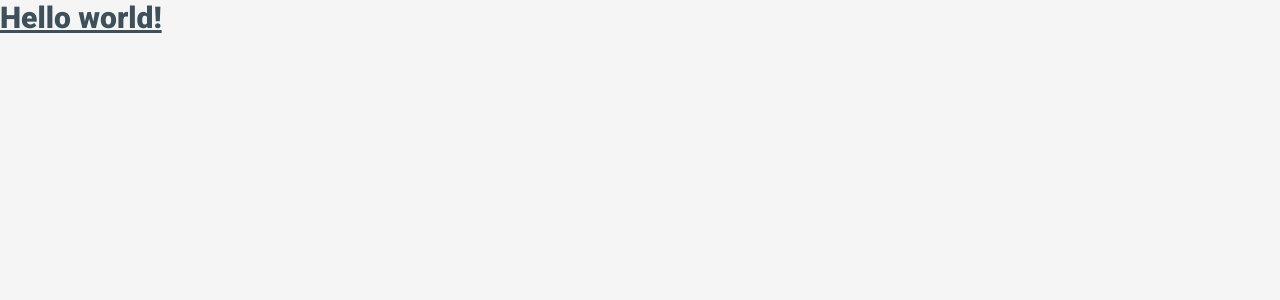
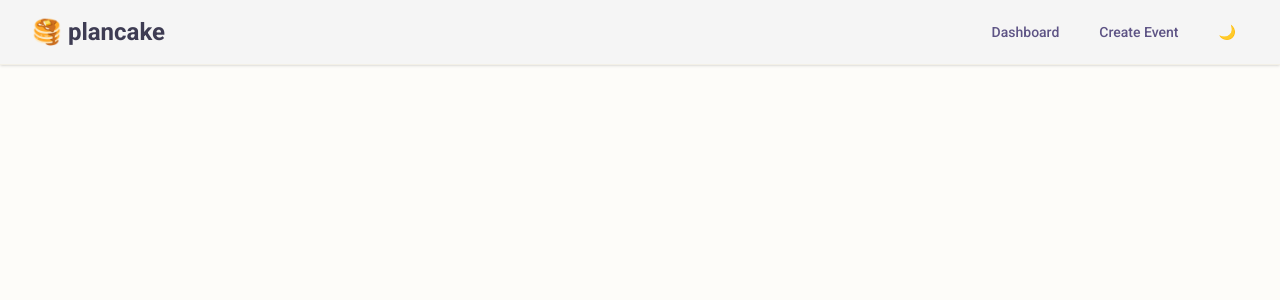
Before and after one commit to plan-cake/frontend, a Next.js app: page / in a window 1280 px wide. Shown: the top 300 px of the page. Built offline with nearby package versions, Linux system fonts and the light colour scheme.

Commit message:
Inital Landing Page with Nav Bar and Dark Mode Toggle

```diff
--- a/app/page.tsx
+++ b/app/page.tsx
@@ -1,7 +1,136 @@
+"use client";
+
+import { useState } from "react";
+import Link from "next/link";
+import useDarkMode from "@/app/utils/useTheme";
+
 export default function Home() {
-  return (
-    <h1 className="text-3xl font-[900] underline">
-      Hello world!
-    </h1>
-  )
+	const { isDarkMode, toggleDarkMode } = useDarkMode();
+	const [mobileMenuOpen, setMobileMenuOpen] = useState(false);
+
+	return (
+		<div
+			className={`min-h-screen ${
+				isDarkMode ? "bg-violet-800" : "bg-bone-50"
+			} transition-colors duration-300`}
+		>
+			{/* Navigation */}
+			<nav
+				className={`${
+					isDarkMode ? "bg-violet-700" : "bg-smoke-100"
+				} shadow-sm border-b ${
+					isDarkMode ? "border-violet-600" : "border-bone-200"
+				}`}
+			>
+				<div className="max-w-7xl mx-auto px-4 sm:px-6 lg:px-8">
+					<div className="flex justify-between items-center h-16">
+						<div className="flex items-center">
+							<h1
+								className={`text-2xl font-bold ${
+									isDarkMode ? "text-bone-100" : "text-violet-700"
+								}`}
+							>
+								🥞 plancake
+							</h1>
+						</div>
+
+						<div className="hidden md:block">
+							<div className="ml-10 flex items-baseline space-x-4">
+								<Link
+									href="/dashboard"
+									className={`${
+										isDarkMode
+											? "text-bone-200 hover:text-bone-100"
+											: "text-violet-600 hover:text-violet-700"
+									} px-3 py-2 rounded-md text-sm font-medium transition-colors`}
+								>
+									Dashboard
+								</Link>
+								<Link
+									href="/newevent"
+									className={`${
+										isDarkMode
+											? "text-bone-200 hover:text-bone-100"
+											: "text-violet-600 hover:text-violet-700"
+									} px-3 py-2 rounded-md text-sm font-medium transition-colors`}
+								>
+									Create Event
+								</Link>
+								<button
+									onClick={toggleDarkMode}
+									className={`${
+										isDarkMode
+											? "text-bone-200 hover:text-bone-100"
+											: "text-violet-600 hover:text-violet-700"
+									} px-3 py-2 rounded-md text-sm font-medium transition-colors`}
+								>
+									{isDarkMode ? "☀️" : "🌙"}
+								</button>
+							</div>
+						</div>
+
+						<div className="md:hidden">
+							<button
+								onClick={() => setMobileMenuOpen(!mobileMenuOpen)}
+								className={`${
+									isDarkMode ? "text-bone-200" : "text-violet-600"
+								} p-2`}
+							>
+								<svg
+									className="h-6 w-6"
+									fill="none"
+									viewBox="0 0 24 24"
+									stroke="currentColor"
+								>
+									<path
+										strokeLinecap="round"
+										strokeLinejoin="round"
+										strokeWidth={2}
+										d="M4 6h16M4 12h16M4 18h16"
+									/>
+								</svg>
+							</button>
+						</div>
+					</div>
+				</div>
+
+				{mobileMenuOpen && (
+					<div
+						className={`md:hidden ${
+							isDarkMode ? "bg-violet-700" : "bg-smoke-100"
+						} border-t ${
+							isDarkMode ? "border-violet-600" : "border-bone-200"
+						}`}
+					>
+						<div className="px-2 pt-2 pb-3 space-y-1 sm:px-3">
+							<Link
+								href="/dashboard"
+								className={`${
+									isDarkMode ? "text-bone-200" : "text-violet-600"
+								} block px-3 py-2 text-base font-medium`}
+							>
+								Dashboard
+							</Link>
+							<Link
+								href="/newevent"
+								className={`${
+									isDarkMode ? "text-bone-200" : "text-violet-600"
+								} block px-3 py-2 text-base font-medium`}
+							>
+								Create Event
+							</Link>
+							<button
+								onClick={toggleDarkMode}
+								className={`${
+									isDarkMode ? "text-bone-200" : "text-violet-600"
+								} block px-3 py-2 text-base font-medium w-full text-left`}
+							>
+								{isDarkMode ? "Light Mode ☀️" : "Dark Mode 🌙"}
+							</button>
+						</div>
+					</div>
+				)}
+			</nav>
+		</div>
+	);
 }
```
